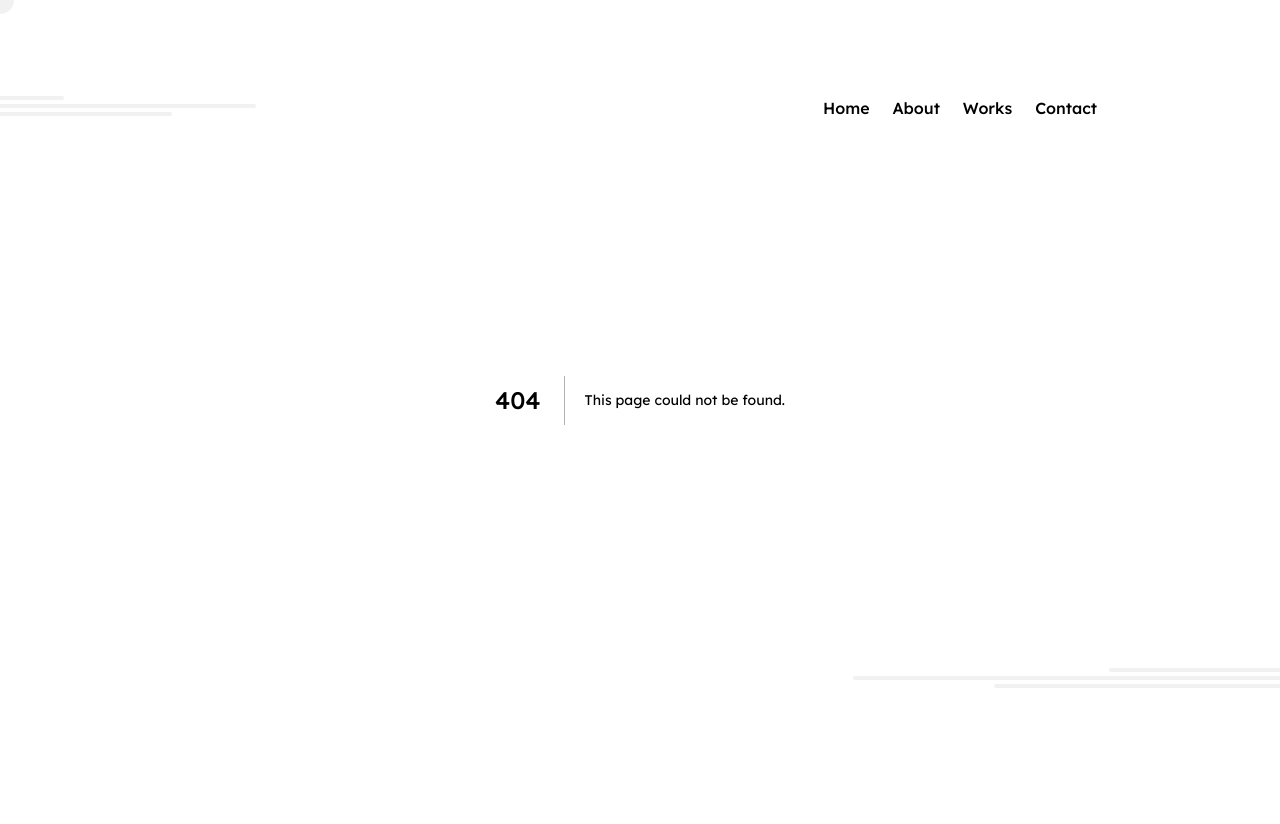
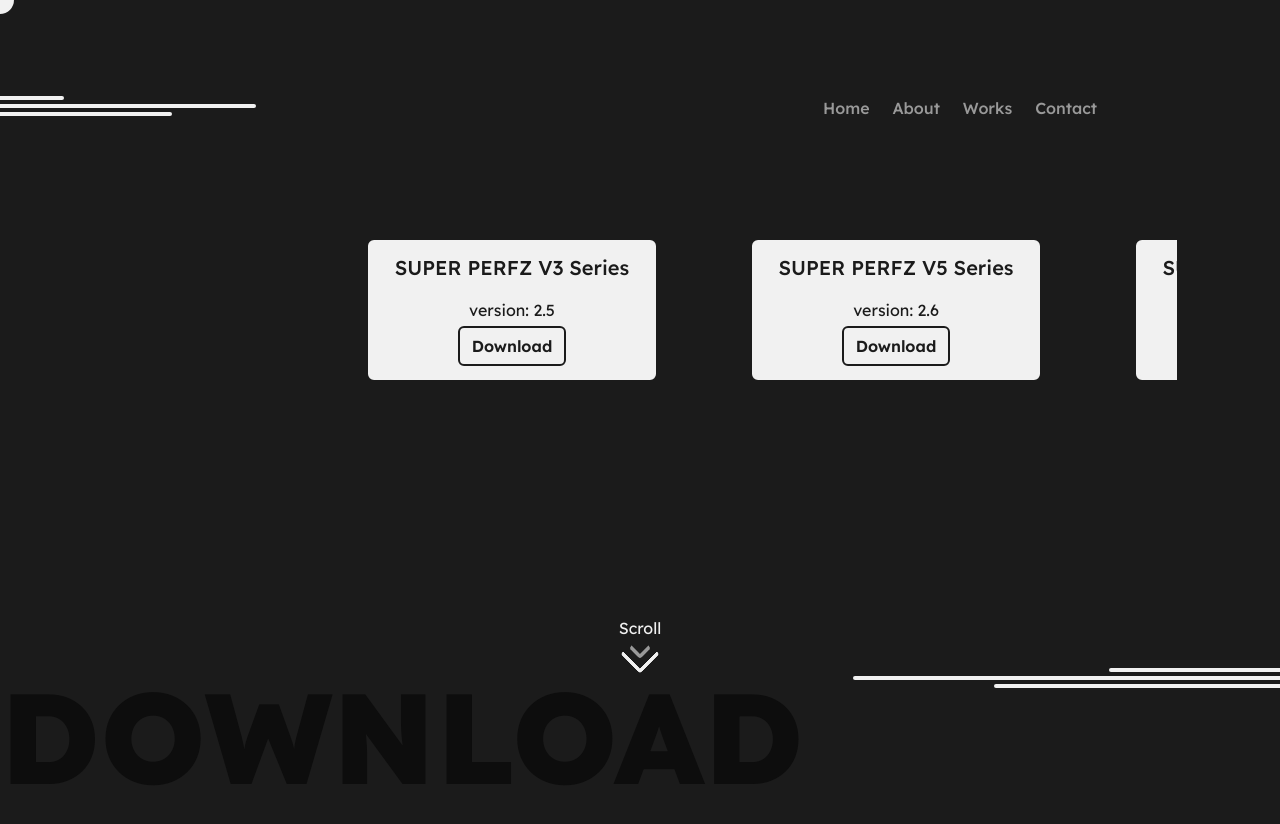
Before and after one commit to arugaz/portfolio, a Next.js app: page /works/1/download in a window 1280 px wide. Before the commit this address had no page. Shown: the top 824 px of the page. Before the commit the page ends 800 px from the top, so only its background shows below. Built offline with nearby package versions, Linux system fonts and the light colour scheme.

Commit message:
Laman download yang dibuat berdasarkan data dari data/pubg_confg

```diff
--- /dev/null
+++ b/pages/works/[slug]/download.tsx
@@ -0,0 +1,108 @@
+import { motion } from "framer-motion";
+import { fadeAnimation, projectCardAnimation } from "@/data/animations";
+import { createRef, useEffect, useState } from "react";
+import { pubg, apkmod, magisk } from "@/data/pubg_conf";
+import { useRouter } from "next/router";
+import {
+  AdsterraScript468,
+  AdsterraScriptPopunder,
+  AdsterraScriptSocial,
+} from "pages/Adsterra";
+
+const DownloadPage = () => {
+  const router = useRouter();
+  const { slug } = router.query;
+
+  const ref = createRef<HTMLDivElement>();
+  useEffect(() => {
+    const scroll = () => {
+      if (ref.current && ref.current.style.transform !== undefined)
+        ref.current.style.transform = `translateX(${-window.scrollY}px)`;
+    };
+    window.addEventListener("scroll", scroll);
+    return () => window.removeEventListener("scroll", scroll);
+  }, [ref]);
+
+  const [redirectCount, setRedirectCount] = useState(0);
+
+  let selectedMap;
+  switch (slug) {
+    case "apkmod":
+      selectedMap = apkmod;
+      break;
+    case "magiskmodule":
+      selectedMap = magisk;
+      break;
+    // Add more cases for other slugs here
+
+    default:
+      selectedMap = pubg;
+  }
+
+  const handleDownloadClick = (event: React.MouseEvent<HTMLSpanElement>) => {
+    event.preventDefault();
+    if (redirectCount < 5) {
+      window.open(
+        "https://tacticschangebabysitting.com/zaq2ii8q?key=bc32c2be49f4a2af5df09a4d73a7a988",
+        "_blank"
+      );
+      setRedirectCount(redirectCount + 1);
+    } else {
+      const downloadUrl = event.currentTarget.getAttribute("data-download-url");
+      if (downloadUrl) {
+        window.location.href = downloadUrl;
+      }
+    }
+  };
+
+  return (
+    <main className="relative flex h-[450vh] items-center justify-center">
+      <motion.span
+        {...fadeAnimation}
+        className="fixed left-0 -bottom-32 origin-top-left -rotate-90 text-9xl font-extrabold text-secondary-dark md:bottom-0 md:rotate-0"
+      >
+        DOWNLOAD
+      </motion.span>
+
+      <div className="fixed left-1/2 top-[30%] flex md:left-1/4" ref={ref}>
+        {selectedMap.map((project, id) => (
+          <div key={id}>
+            <motion.div
+              {...projectCardAnimation}
+              className="mx-12 flex w-72 flex-col items-center justify-center rounded-md border-4 border-primary-light bg-primary-light p-[2px]"
+            >
+              <div className="py-2 text-xl font-medium text-primary-dark">
+                {project.title}
+              </div>
+              <div className="text-m font-meduium py-2 text-primary-dark">
+                version: {project.version}
+              </div>
+              <div className="flex w-full justify-center px-3 pt-1 pb-4">
+                <a
+                  href="#"
+                  data-download-url={project.download}
+                  onClick={handleDownloadClick}
+                  rel="noreferrer noopener nofollow"
+                >
+                  <span className="rounded-md border-2 border-primary-dark px-3 py-2 font-semibold text-primary-dark transition-all duration-500 hover:bg-primary-dark hover:text-primary-light">
+                    Download
+                  </span>
+                </a>
+              </div>
+            </motion.div>
+          </div>
+        ))}
+      </div>
+      <div className="fixed top-0 -right-1 h-screen w-1/12 bg-primary-dark" />
+      <div className="fixed top-0 -left-1 hidden h-3/4 w-1/12 bg-primary-dark md:block" />
+
+      <div className="fixed bottom-40 flex flex-col items-center">
+        <span className="text-primary-light">Scroll</span>
+        <div className="absolute top-6 h-4 w-4 rotate-45 rounded border-b-4 border-r-4 border-secondary-light" />
+        <div className="absolute top-6 h-7 w-7 rotate-45 rounded border-b-4 border-r-4 border-primary-light" />
+      </div>
+    </main>
+  );
+};
+
+export default DownloadPage;
```
